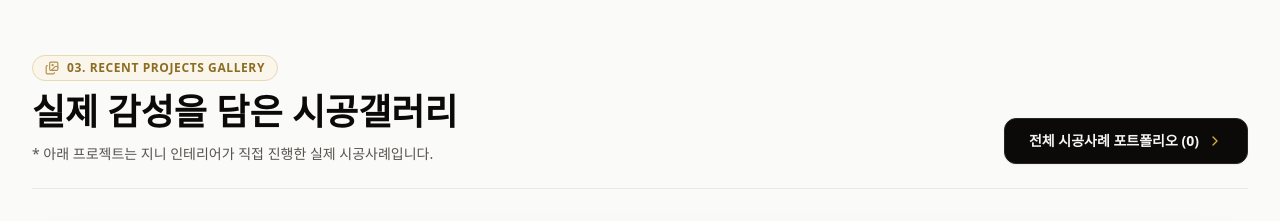
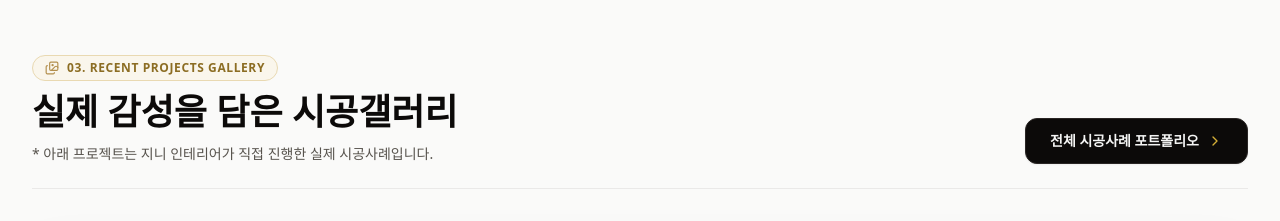
Before and after one commit to o518063142-cpu/busan-interior, a React (Vite) app: page / in a window 1280 px wide. Shown: the part 3300-3521 px from the top of the page. Built offline with nearby package versions, Linux system fonts and the light colour scheme; no server answers; the database is empty; a web font is replaced by a local one.

Commit message:
fix(seo): avoid misleading zero project count in initial HTML

```diff
--- a/src/pages/HomePage.tsx
+++ b/src/pages/HomePage.tsx
@@ -525,7 +525,7 @@ export const HomePage: React.FC<HomePageProps> = ({
             }}
             className="inline-flex items-center gap-2 px-6 py-3 bg-stone-950 hover:bg-stone-800 text-stone-100 text-xs sm:text-sm font-extrabold rounded-xl transition-all shadow-xs self-start md:self-auto border border-stone-800 active:scale-[0.98] cursor-pointer font-sans"
           >
-            <span>전체 시공사례 포트폴리오 ({actualProjects.length})</span>
+            <span>전체 시공사례 포트폴리오</span>
             <ChevronRight className="w-4 h-4 text-[#D4AF37]" />
           </button>
         </div>
```
